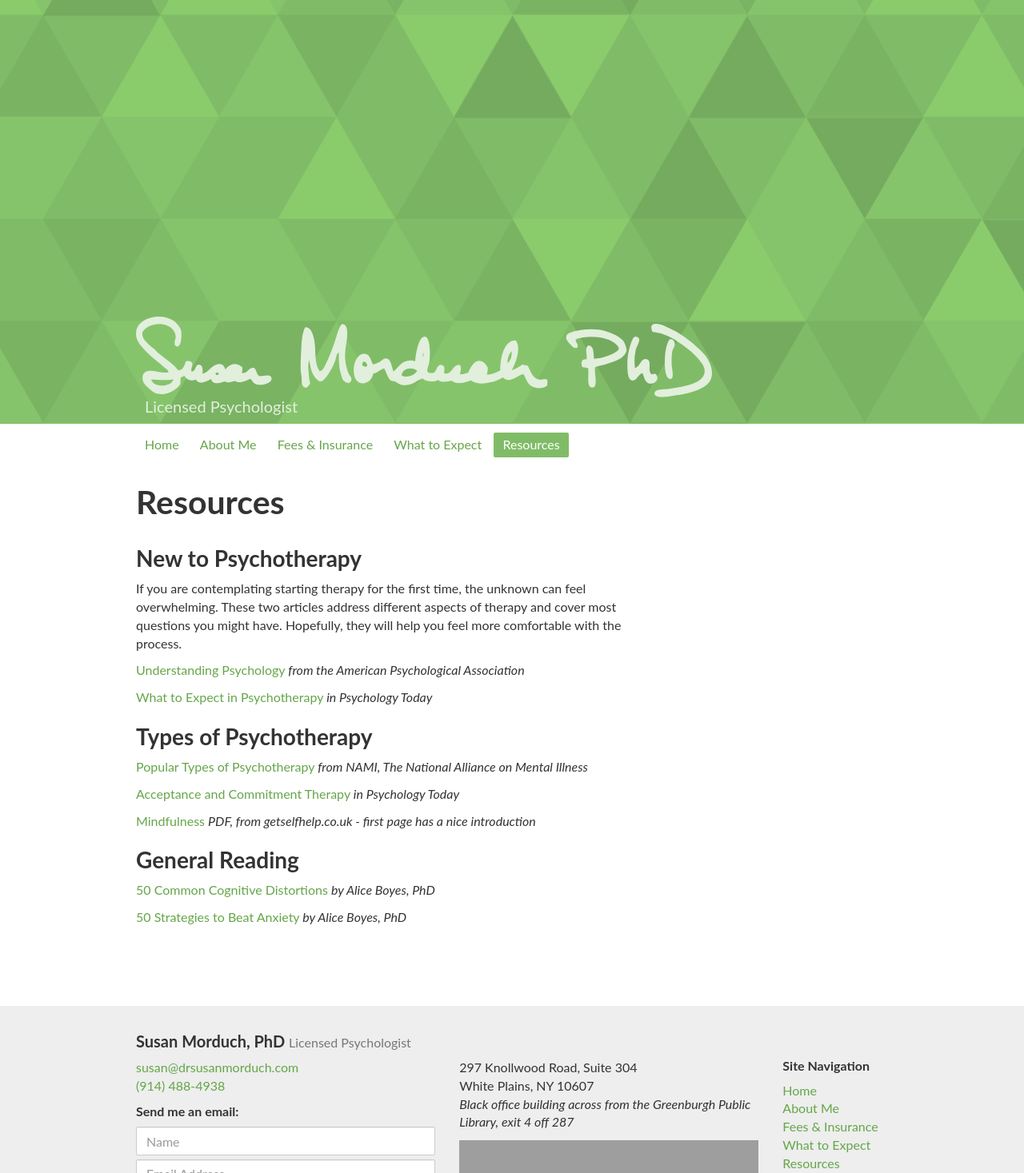
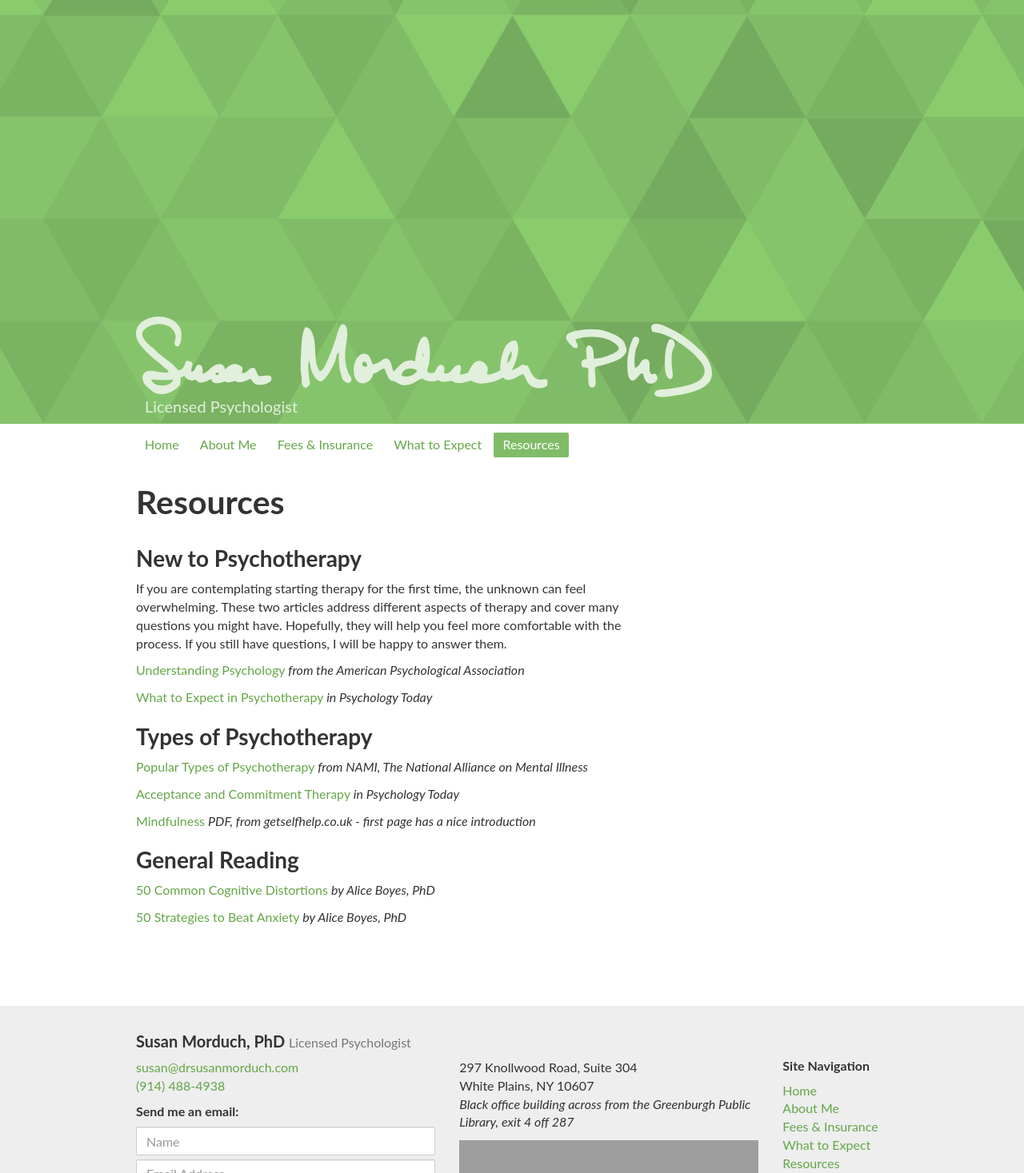
Before and after one commit to nmorduch/susan, a Jekyll site: the page built from _posts/0000-01-07-resources.md, in a window 1280 px wide. Shown: the whole page at 80% size. Built offline with Jekyll 4.4.1, drawn with Linux system fonts in a browser that asks for light colours; Markdown is read by kramdown in place of the engine named in the settings; grey boxes are pictures that could not be loaded.

Commit message:
Updated 0000-01-07-resources.md

```diff
--- a/_posts/0000-01-07-resources.md
+++ b/_posts/0000-01-07-resources.md
@@ -6,7 +6,7 @@ published: true
 
 ### New to Psychotherapy
 
-If you are contemplating starting therapy for the first time, the unknown can feel overwhelming.  These two articles address different aspects of therapy and cover most questions you might have.  Hopefully, they will help you feel more comfortable with the process.
+If you are contemplating starting therapy for the first time, the unknown can feel overwhelming.  These two articles address different aspects of therapy and cover many questions you might have.  Hopefully, they will help you feel more comfortable with the process. If you still have questions, I will be happy to answer them.
 
 [Understanding Psychology](http://www.apa.org/helpcenter/understanding-psychotherapy.aspx) *from the American Psychological Association*
 
```
